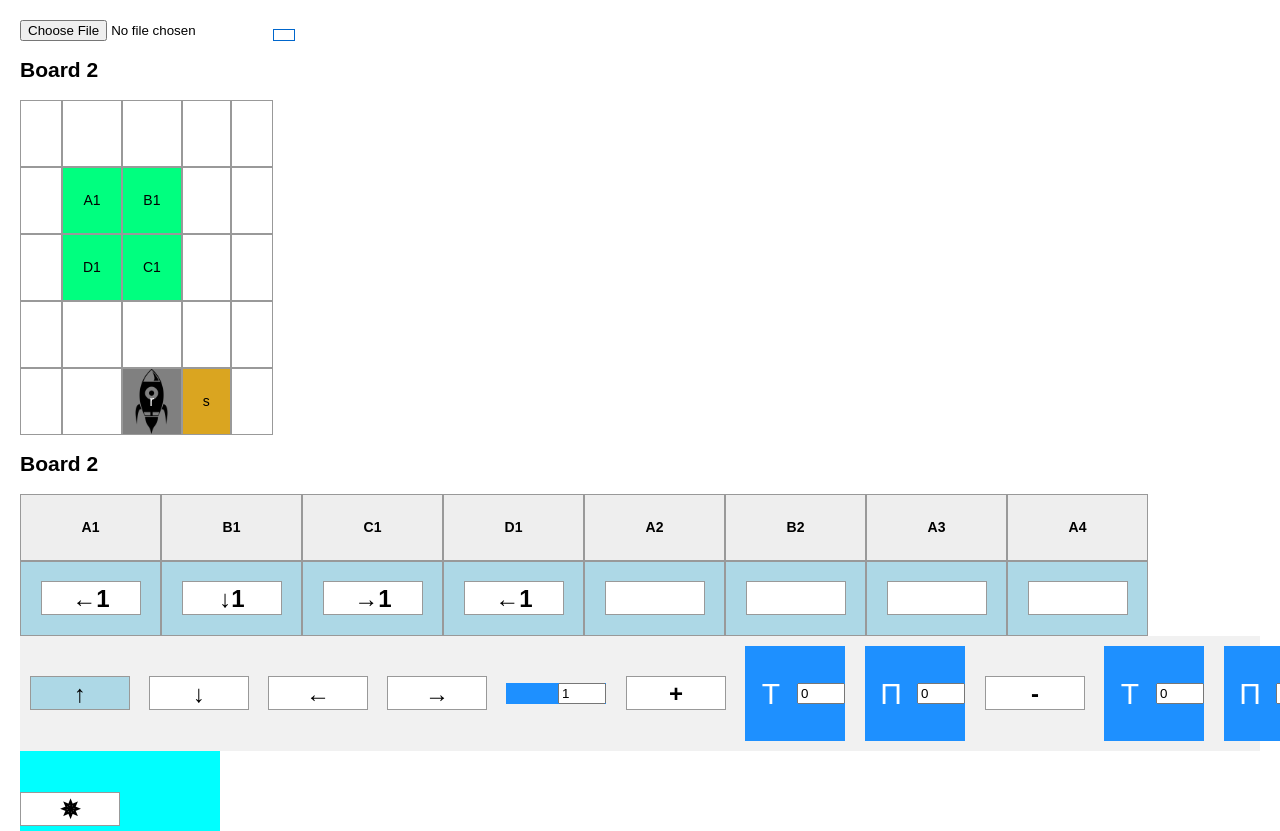
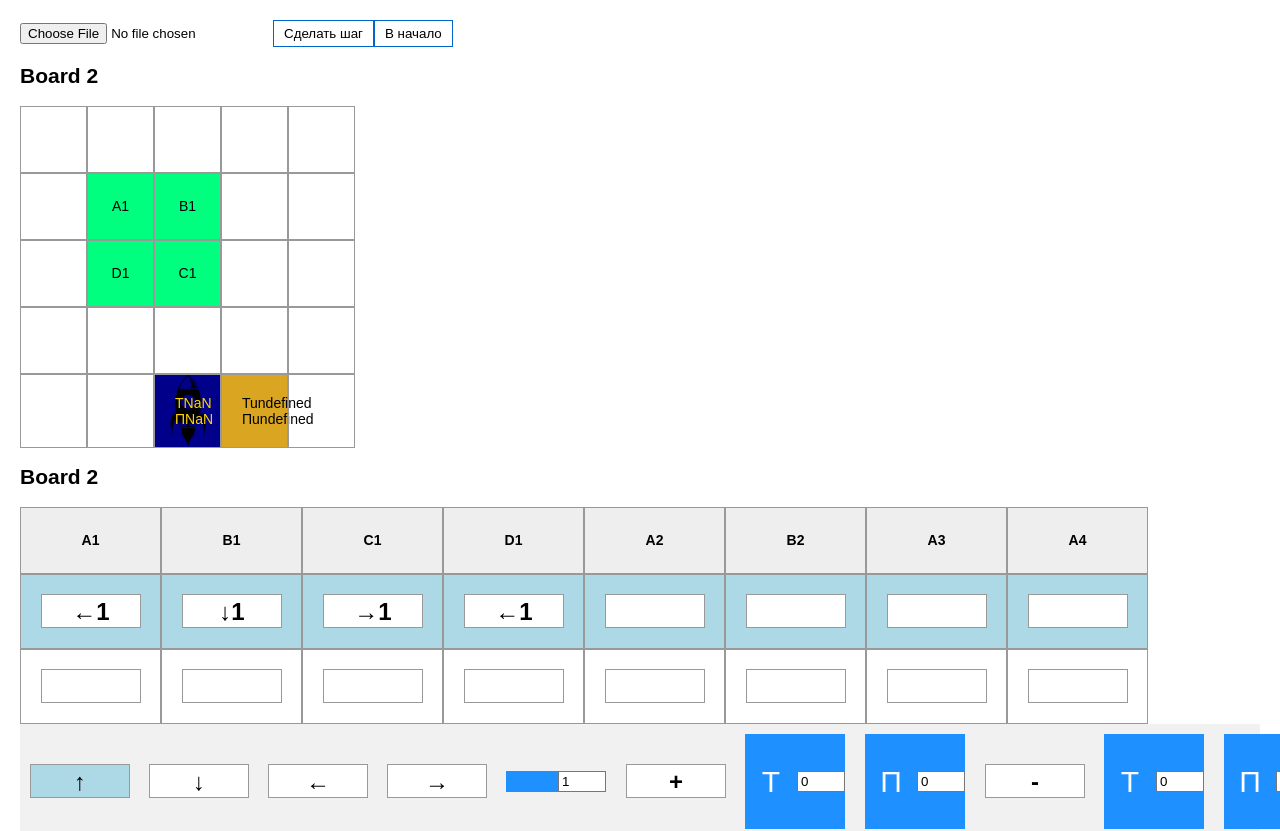
Before and after one commit to Iskusnik/roi_robotov_on_react_redux, a React (Create React App) app: page / in a window 1280 px wide. Shown: the top 831 px of the page. Built offline with nearby package versions, Linux system fonts and the light colour scheme.

Commit message:
Добавлены действия для обработки команд

```diff
--- a/src/components/componentsStyles.css
+++ b/src/components/componentsStyles.css
@@ -54,6 +54,12 @@ ol, ul {
     width: 10%;
     text-align: center;
 }
+#GAME.divTable{
+    display: table;
+    width: 10%;
+    text-align: center;
+    table-layout: fixed;
+}
 .divTableRow {
     display: table-row;
 }
@@ -71,23 +77,30 @@ ol, ul {
     border: 1px solid #999999;
     display: table-cell;
     align-content: center;
+    position: relative;
     padding: 20px 20px;
     height: 25px;
     width: 25px;
 }
 
 #rocket.divTableCell{
-    background-color: grey;
-    color:white;
+    background-color: darkblue;
+    color: gold;
     //display: block;
     //width:  50%;
+    position: relative;
     background-image: url('rocket.png');
     background-position: center;
     background-size: contain;
     background-repeat: no-repeat;
     align-content: center;
+}
 
+.divTableCell:after{
+    display: block;
+    padding-bottom: 100%;
 }
+
 #hole.divTableCell{
     background-color: black;
 //background-image: ;
@@ -98,8 +111,16 @@ ol, ul {
 }
 
 #mountain.divTableCell{
-    background-color: #61dafb;
-//background-image: ;
+    background-color: grey;
+    color: darkorange;
+//display: block;
+//width:  50%;
+    position: relative;
+    background-image: url('mountain.png');
+    background-position: center;
+    background-size: contain;
+    background-repeat: no-repeat;
+    align-content: center;
 }
 
 
--- a/src/components/gameBoard.js
+++ b/src/components/gameBoard.js
@@ -22,8 +22,9 @@ const mapStateToProps = state => {
 };
 
 const GameBoard = ({ rows, bots }) => (
-    <div className="divTable">
+    <div className="divTable" id="GAME">
         {rows.map((row, index) => {
+            //console.log(rows);
                 return <Row row={row} y={index} boardType={GAME} bots={bots}/>
         })}
     </div>
--- a/src/components/gameButtonsMenu.js
+++ b/src/components/gameButtonsMenu.js
@@ -2,7 +2,7 @@ import React, { Component } from 'react';
 import { connect } from 'react-redux';
 import './componentsStyles.css';
 import {tileNames, errorNames} from './GameConstants';
-import {loadGameField, makeStep} from "../actions/actionCreators";
+import {loadGameField, makeStep, resetBoard} from "../actions/actionCreators";
 
 const mapStateToProps = state => {
     return {
@@ -31,7 +31,8 @@ const mapStateToProps = state => {
 function mapDispatchToProps(dispatch) {
     return {
         loadGameField: (field, a1,b1,c1,d1) => dispatch(loadGameField(field, a1,b1,c1,d1)),
-        makeStep:(field, a1,b1,c1,d1,a2,b2,a3,a4) => dispatch(makeStep(field, a1,b1,c1,d1,a2,b2,a3,a4))
+        makeStep:(field, a1,b1,c1,d1,a2,b2,a3,a4) => dispatch(makeStep(field, a1,b1,c1,d1,a2,b2,a3,a4)),
+        resetBoard:()=>dispatch(resetBoard()),
     };
 }
 
@@ -236,11 +237,22 @@ export class GameButtonsMenu extends  Component{
         }
     }
 
+
+    handleReset(e){
+        this.props.resetBoard()
+    }
     render() {
         return(
             <div>
-                <input type="file" onChange={(e)=> this.loadMap(e)}/>
-                <button onClick={(e)=> this.handleMakeStep(e)}/>
+                <input name="fileMap" type="file" onChange={(e)=> this.loadMap(e)} title={"Загрузить карту"} />
+
+                <button onClick={(e)=> this.handleMakeStep(e)}>
+                    Сделать шаг
+                </button>
+
+                <button onClick={(e)=> this.handleReset(e)}>
+                    В начало
+                </button>
             </div>
         )}
 
--- a/src/components/row.js
+++ b/src/components/row.js
@@ -68,7 +68,8 @@ class Row extends Component {
         else
             return (
                 <div className="divTableRow">
-                    {this.props.row.map((sq, index) => {
+                    {
+                        this.props.row.map((sq, index) => {
                         return this.renderSquare(sq, index, this.props.y, this.props.boardType, this.props.bots)
                     })}
                 </div>
--- a/src/components/square.js
+++ b/src/components/square.js
@@ -55,19 +55,37 @@ class CodeSquare extends Component{
                 idIMG = 'robo';
                 val = this.props.bot.name
             }
-            if (this.props.value[0] === tileNames.rocket)
+
+            if (this.props.value[0] === tileNames.rocket){
                 idIMG = 'rocket';
-            if (this.props.value[0] === tileNames.storage)
+                //console.log(this.props.value);
+                val = 'T' + (this.props.value[3] - this.props.value[1]) + ' П' + (this.props.value[4] - this.props.value[2])
+            }
+
+            if (this.props.value[0] === tileNames.storage) {
                 idIMG = 'storage';
-            if (this.props.value[0] === tileNames.hole)
+                val = 'T' + this.props.value[1] +
+                     ' П' + this.props.value[2]
+            }
+
+            if (this.props.value[0] === tileNames.hole) {
                 idIMG = 'hole';
-            if (this.props.value[0] === tileNames.mountain)
+                val = '';
+            }
+
+            if (this.props.value[0] === tileNames.mountain){
                 idIMG = 'mountain';
+                val = '';
+            }
+
+
             return (
                 <div className="divTableCell" id = {idIMG}>
+                    <div>
                     {
                         val //+"x"+ this.props.x.toString() +"y"+ this.props.y.toString()
                     }
+                    </div>
                 </div>
             );
         }
--- a/src/reducers/index.js
+++ b/src/reducers/index.js
@@ -19,7 +19,7 @@ const initialState = {
         ['','','','',''],
         ['','','r','s',''],
     ],
-    codeBoardRows: [['А1','B1','C1','D1','А2','B2','А3','А4'],['←1','↓1','→1','←1','','','','']],
+    codeBoardRows: [['А1','B1','C1','D1','А2','B2','А3','А4'],['←1','↓1','→1','←1','','','',''],['','','','','','','','']],
     currentCodeRow: 1,
     N: [5], //columns x
     M: [5], //rows    y
@@ -244,25 +244,25 @@ function rootReducer(state = initialState, action) {
     if (action.type === LOAD_GAME_FIELD) {
         var N = action.payload.field.length;
         var M = action.payload.field[0].length;
-
         return {
             ...state,
             N: N,
             M: M,
-            gameBoardRows: action.payload.field,
-            gameBoardRowsStartingPosition: action.payload.field,
+            gameBoardRows: Object.assign([],action.payload.field),
+            gameBoardRowsStartingPosition: Object.assign([],action.payload.field),
             A1: action.payload.a1,
             B1: action.payload.b1,
             C1: action.payload.c1,
             D1: action.payload.d1,
 
-            A1StartingPosition: action.payload.a1,
-            B1StartingPosition: action.payload.b1,
-            C1StartingPosition: action.payload.c1,
-            D1StartingPosition: action.payload.d1
+            A1StartingPosition: Object.assign({},action.payload.a1),
+            B1StartingPosition: Object.assign({},action.payload.b1),
+            C1StartingPosition: Object.assign({},action.payload.c1),
+            D1StartingPosition: Object.assign({},action.payload.d1)
         }
     }
     if (action.type === MAKE_STEP) {
+        //console.log(state.A1StartingPosition);
         var currentRow = (state.currentCodeRow + 1);
         if (currentRow === state.codeBoardRows.length)
             currentRow -= 1;
@@ -277,18 +277,21 @@ function rootReducer(state = initialState, action) {
         }
     }
     if (action.type === RESET_BOARD) {
+
         return {
             ...state,
-            gameBoardRows: state.gameBoardRowsStartingPosition,
-            A1: state.A1StartingPosition,
-            B1: state.B1StartingPosition,
-            C1: state.C1StartingPosition,
-            D1: state.D1StartingPosition,
+            gameBoardRows: Object.assign([],state.gameBoardRowsStartingPosition),
+            A1: Object.assign({},state.A1StartingPosition),
+            B1: Object.assign({},state.B1StartingPosition),
+            C1: Object.assign({},state.C1StartingPosition),
+            D1: Object.assign({},state.D1StartingPosition),
             A2: [-1, -1, 0, 0],
             B2: [-1, -1, 0, 0],
             A3: [-1, -1, 0, 0],
             A4: [-1, -1, 0, 0],
             currentCodeRow: 1,
+            paused: false,
+            playing: false,
         }
     }
     return state;
```
Also changed, not shown: src/components/mountain.png (added).
